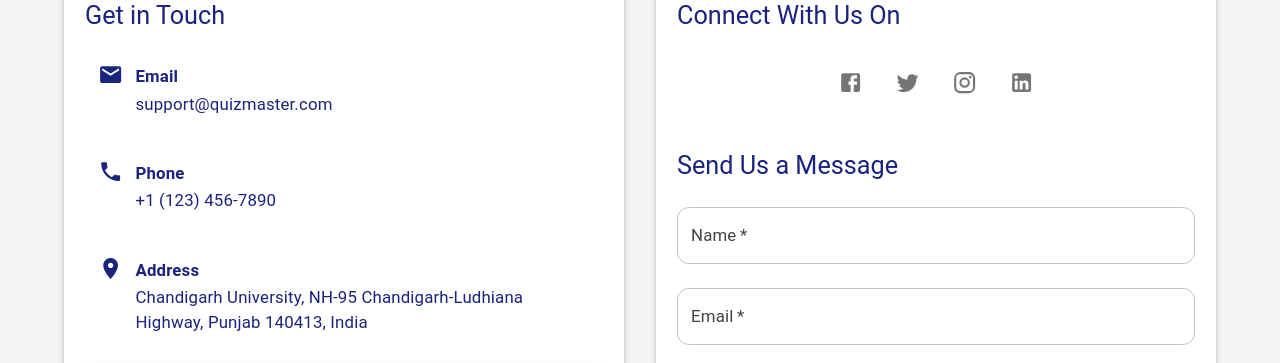
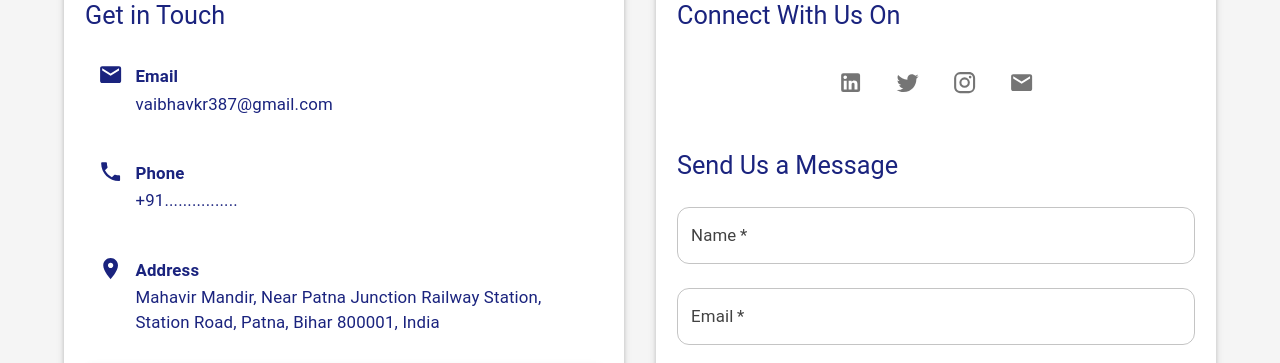
Before and after one commit to vaibhavkr387/QuizMaster, a React (Vite) app in the folder Front/: page /contact-us in a window 1280 px wide. Shown: the part 196-559 px from the top of the page. Built offline with nearby package versions, Linux system fonts and the light colour scheme; no server answers; grey boxes are pictures that could not be loaded.

Commit message:
Update ContactUs.jsx

```diff
--- a/Front/src/pages/ContactUs.jsx
+++ b/Front/src/pages/ContactUs.jsx
@@ -4,8 +4,7 @@ import {
   IconButton, Snackbar, Alert
 } from "@mui/material";
 import {
-  Mail, Phone, LocationOn,
-  Facebook, Twitter, Instagram, LinkedIn
+  Mail, Phone, LocationOn, Twitter, Instagram, LinkedIn
 } from "@mui/icons-material";
 import { motion } from "framer-motion";
 import styles from "../styles/pages/ContactUs.module.css";
@@ -49,7 +48,7 @@ const ContactUs = () => {
                   <Typography variant="subtitle1" fontWeight="bold">
                     Email
                   </Typography>
-                  <Typography>support@quizmaster.com</Typography>
+                  <Typography>vaibhavkr387@gmail.com</Typography>
                 </Box>
               </Box>
 
@@ -59,7 +58,7 @@ const ContactUs = () => {
                   <Typography variant="subtitle1" fontWeight="bold">
                     Phone
                   </Typography>
-                  <Typography>+1 (123) 456-7890</Typography>
+                  <Typography>+91................</Typography>
                 </Box>
               </Box>
 
@@ -70,8 +69,8 @@ const ContactUs = () => {
                     Address
                   </Typography>
                   <Typography>
-                    Chandigarh University, NH-95 Chandigarh-Ludhiana Highway,
-                    Punjab 140413, India
+                    Mahavir Mandir, Near Patna Junction Railway Station,
+                    Station Road, Patna, Bihar 800001, India
                   </Typography>
                 </Box>
               </Box>
@@ -79,14 +78,14 @@ const ContactUs = () => {
               {/* Map */}
               <Box className={styles.mapContainer}>
                 <iframe
-                  src="https://www.google.com/maps/embed?pb=!1m18!1m12!1m3!1d3424.896123383367!2d76.57180827559357!3d30.7699755738611!2m3!1f0!2f0!3f0!3m2!1i1024!2i768!4f13.1!3m3!1m2!1s0x390ffb140bd63e07%3A0x68591e334d17a988!2sChandigarh%20University!5e0!3m2!1sen!2sin!4v1682841015977!5m2!1sen!2sin"
+                  src="https://www.google.com/maps/embed?pb=!1m18!1m12!1m3!1d3597.849391148872!2d85.13502847519293!3d25.61444967756927!2m3!1f0!2f0!3f0!3m2!1i1024!2i768!4f13.1!3m3!1m2!1s0x39ed58569d485a51%3A0x3ceb873b3e1e4458!2sMahavir%20Mandir%2C%20Patna%20Junction!5e0!3m2!1sen!2sin!4v1682841015977!5m2!1sen!2sin"
                   width="100%"
                   height="300"
                   style={{ border: 0 }}
                   allowFullScreen=""
                   loading="lazy"
                   referrerPolicy="no-referrer-when-downgrade"
-                  title="CU Map"
+                  title="Mahavir Mandir Map"
                 />
               </Box>
             </Paper>
@@ -101,32 +100,36 @@ const ContactUs = () => {
 
               <Box className={styles.socialLinks}>
                 <IconButton
-                  href="https://facebook.com"
+                  href="https://www.linkedin.com/in/vaibhav-kumar-227475289"
                   target="_blank"
                   className={styles.socialIcon}
+                  aria-label="LinkedIn"
                 >
-                  <Facebook />
+                  <LinkedIn />
                 </IconButton>
                 <IconButton
-                  href="https://twitter.com"
+                  href="https://x.com/vaibhavkr473"
                   target="_blank"
                   className={styles.socialIcon}
+                  aria-label="Twitter"
                 >
                   <Twitter />
                 </IconButton>
                 <IconButton
-                  href="https://instagram.com"
+                  href="https://www.instagram.com/vaibhav_razz_22/"
                   target="_blank"
                   className={styles.socialIcon}
+                  aria-label="Instagram"
                 >
                   <Instagram />
                 </IconButton>
                 <IconButton
-                  href="https://linkedin.com"
+                  href="mailto:vaibhavkr387@gmail.com?subject=Query%20about%20QuizMaster&body=Hi%20Vaibhav%2C%0A%0AI%20would%20like%20to%20connect%20regarding%20QuizMaster.%0A%0ABest%20regards"
                   target="_blank"
                   className={styles.socialIcon}
+                  aria-label="Email"
                 >
-                  <LinkedIn />
+                  <Mail />
                 </IconButton>
               </Box>
 
@@ -134,7 +137,7 @@ const ContactUs = () => {
                 Send Us a Message
               </Typography>
 
-                <form onSubmit={handleSubmit} action="https://formspree.io/f/mpwpgwkj" method="POST">
+              <form onSubmit={handleSubmit} action="https://formspree.io/f/mpwpgwkj" method="POST">
                 <TextField
                   fullWidth
                   label="Name"
```
